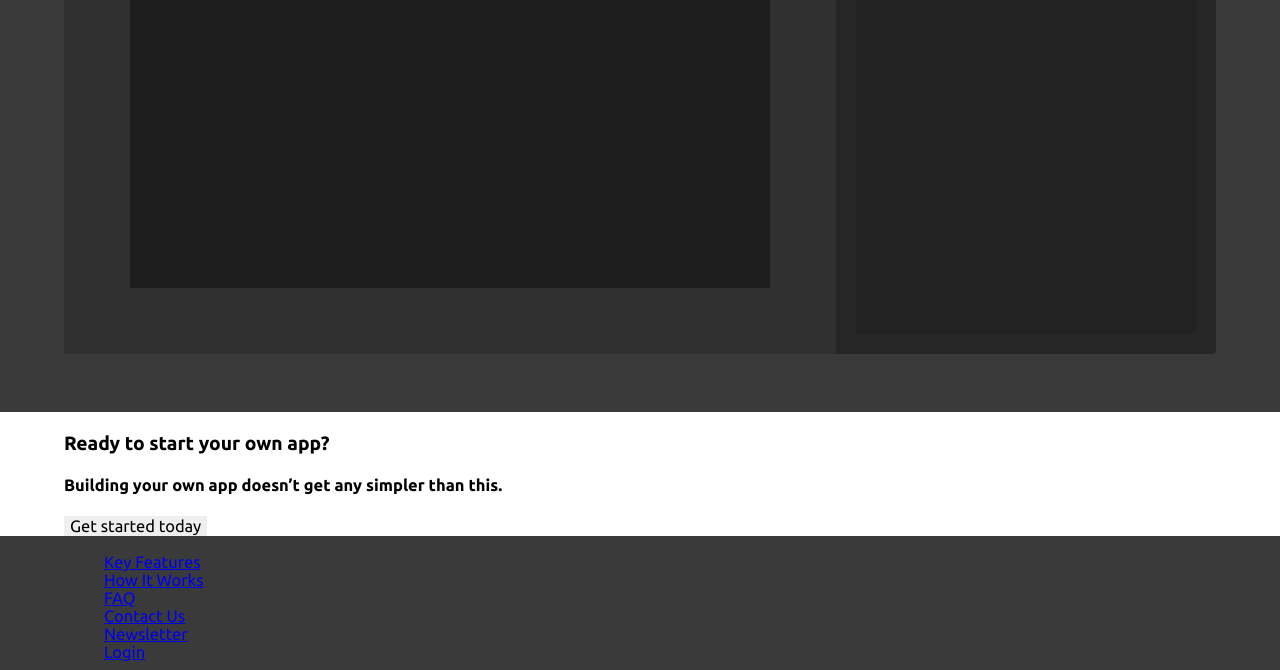
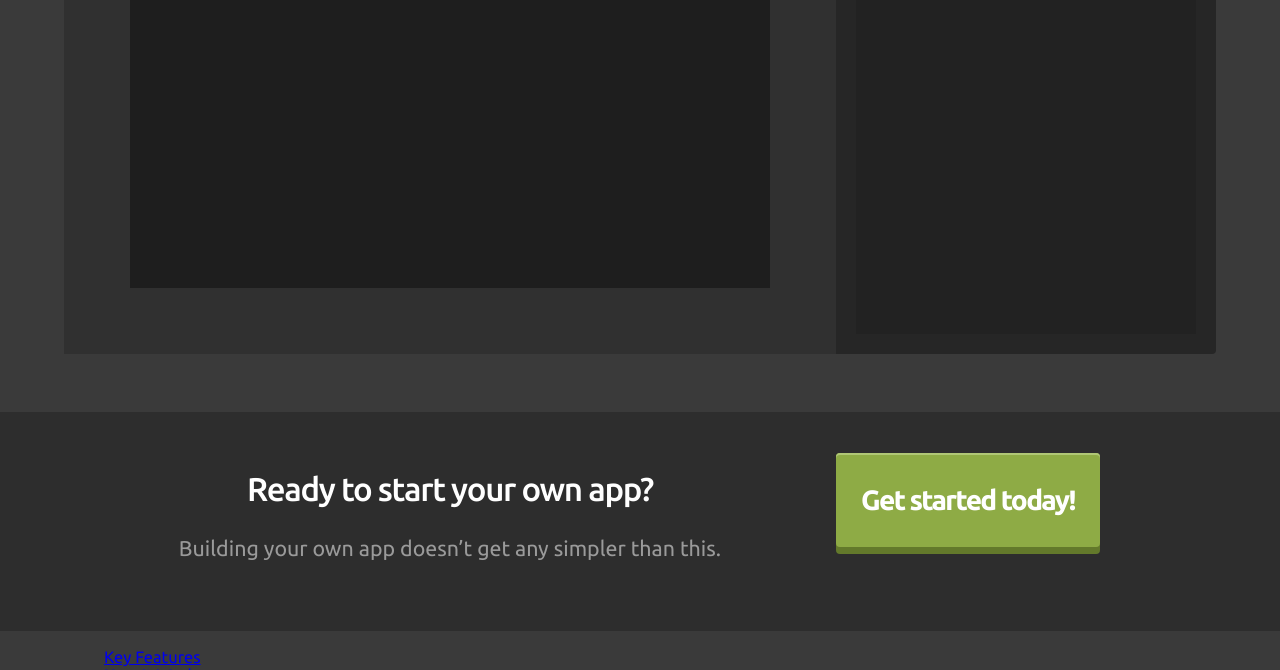
Before and after one commit to shelune/o_cust, a plain HTML site: page index.html in a window 1280 px wide. Shown: the part 2685-3355 px from the top of the page. Drawn offline with nearby package versions, Linux system fonts and the light colour scheme.

Commit message:
Working on the Call Out part . Its positioning is dreadful

```diff
--- a/css/main.css
+++ b/css/main.css
@@ -614,6 +614,53 @@ i.ucast-glyph-agency ~ h4 {
     margin: 20px;
 }
 
+.main-content__start-now {
+    background: #2d2d2d;
+    padding: 41.1999969482422px 0;
+}
+
+.main-content__start-now .wrapper {
+    overflow: hidden;
+}
+
+.start-now__call-out {
+    text-align: center;
+    float: left;
+    width: 67%;
+}
+.main-content__start-now h3 {
+    color: #fff;
+    font-size: 32.9599990844727px;
+    letter-spacing: -1.31839990615845px;
+    font-weight: 500;
+    margin: 16.4799995422363px;
+}
+
+.main-content__start-now h4 {
+    color: #9a9a9a;
+    font-weight: 400;
+    font-size: 21.423999786377px;
+}
+
+.start-now__button {
+    width: 33%;
+    float: left;
+}
+
+button.md-green {
+    background: #8eab45;
+    font-size: 28.015998840332px;
+    color: #fff;
+    font-weight: 700;
+    letter-spacing: -1.68095993995667px;
+    border-radius: 4px;
+    box-shadow: #b0c775 0 2px 0 0 inset,#63792b 0 7px 0;
+    padding: 30.8175983428955px 25.2143993377686px;
+}
+
+button.md-green:hover {
+    background: #97b64a;
+}
 
 /* ==========================================================================
    Helper classes
--- a/index.html
+++ b/index.html
@@ -174,7 +174,7 @@
                             <h4>Building your own app doesn’t get any simpler than this.</h4>
                         </div>
                         <div class="start-now__button">
-                            <button class="md-green">Get started today</button>
+                            <button class="md-green">Get started today!</button>
                         </div>
                     </div>
                 </div>
```
